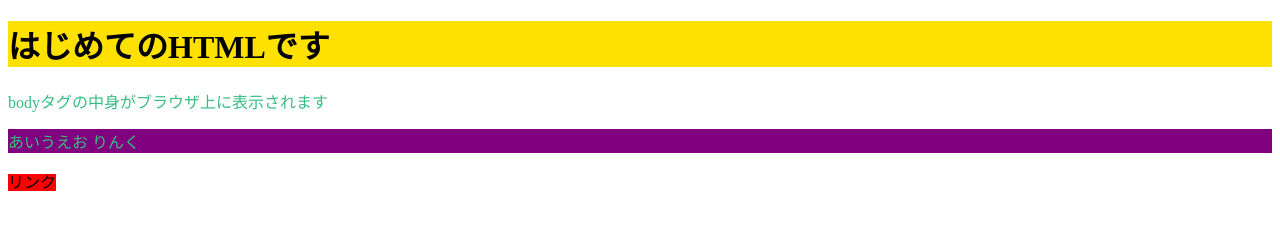
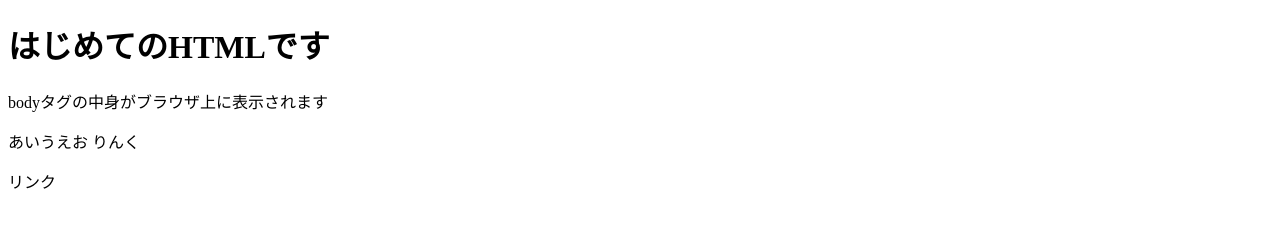
Before and after one commit to Kanagraph/202310_htmlcss_textbook, a plain HTML site: page index.html in a window 1280 px wide. Drawn offline with Linux system fonts and the light colour scheme.

Commit message:
style.css テンプレート修正

```diff
--- a/style.css
+++ b/style.css
@@ -1,17 +1 @@
-h1 {
-  background-color: #ffe100;
-}
-
-p {
-  color: #37bd82;
-}
-
-p a {}
-
-.abc {
-  background-color: purple;
-}
-
-#xyz {
-  background-color: red;
-}
+@charset 'utf-8';
```
